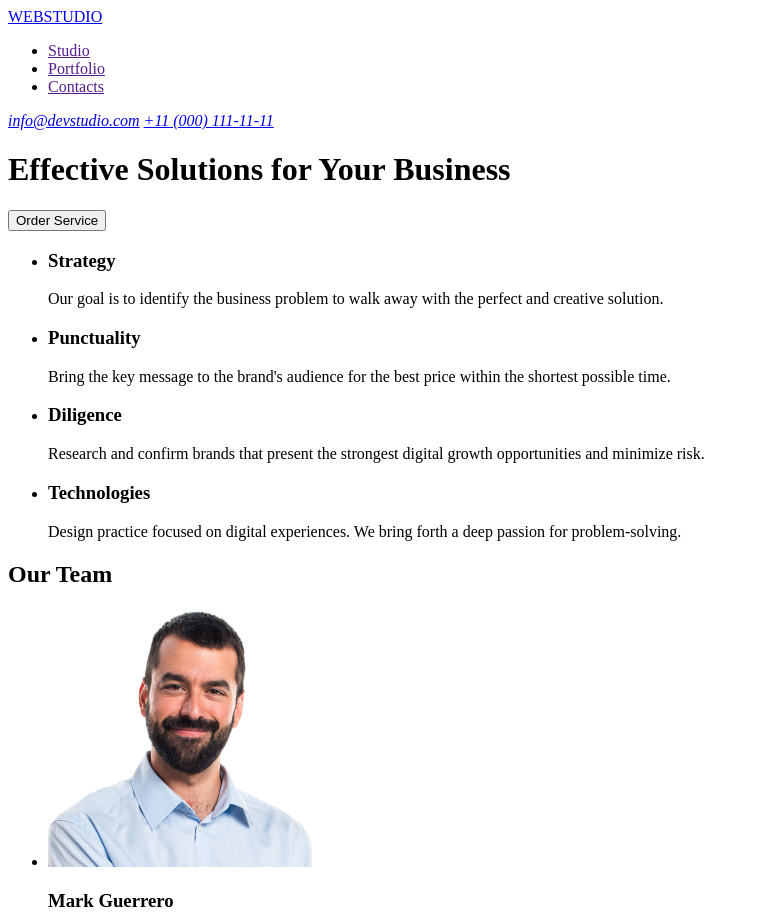
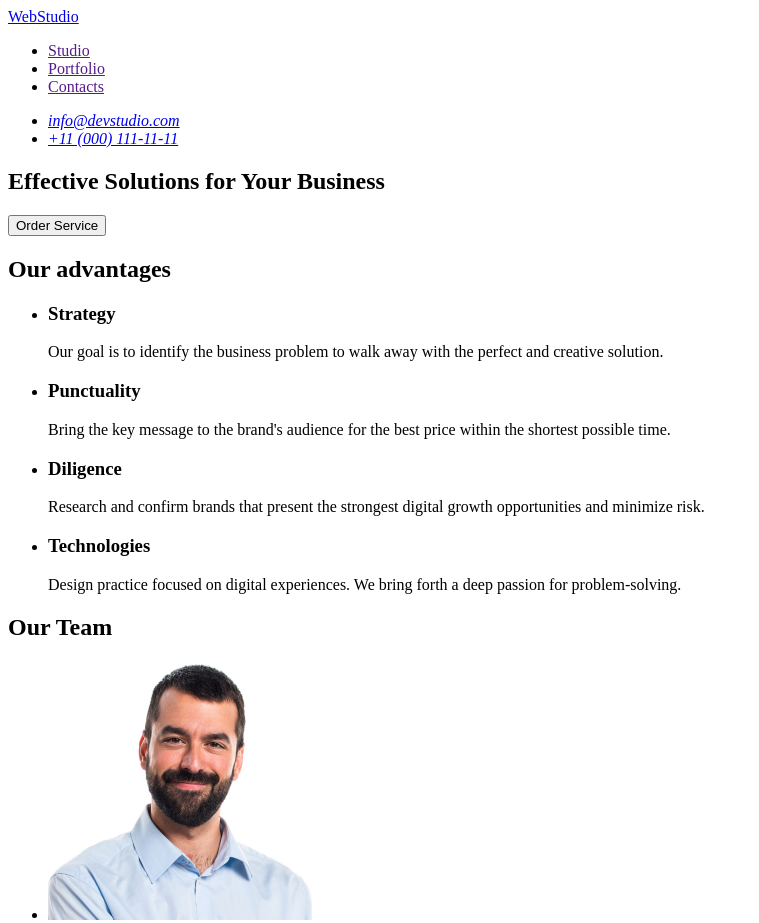
Before and after one commit to eliza-musianovych/goit-markup-hw-01, a plain HTML site: page index.html in a window 1280 px wide. Shown: the top 923 px of the page, without its empty margins (0-759 px from the left). Drawn offline with Linux system fonts and the light colour scheme.

Commit message:
correct mistakes

```diff
--- a/index.html
+++ b/index.html
@@ -7,8 +7,8 @@
     </head>
     <body>
         <header>
-            <a href="https://eliza-musianovych.github.io/goit-markup-hw-01/">WEBSTUDIO</a>
             <nav>
+                <a href="./index.html">WebStudio</a>
                 <ul>
                     <li>
                         <a href="">Studio</a>
@@ -22,14 +22,19 @@
                 </ul>
             </nav>
             <address>
-                <a href="mailto:info@devstudio.com">info@devstudio.com</a>
-                <a href="tel:+110001111111">+11 (000) 111-11-11</a>
+                <ul>
+                    <li><a href="mailto:info@devstudio.com">info@devstudio.com</a></li>
+                    <li><a href="tel:+110001111111">+11 (000) 111-11-11</a></li>
+                </ul>
             </address>
         </header>
         <main>
-            <h1>Effective Solutions for Your Business</h1>
-            <button type="button">Order Service</button>
             <section>
+                <h1>Effective Solutions for Your Business</h1>
+                <button type="button">Order Service</button>
+            </section>
+            <section>
+                <h2>Our advantages</h2>
                 <ul>
                     <li>
                         <h3>Strategy</h3>
@@ -76,7 +81,7 @@
             </section>
         </main>
         <footer>
-            <a href="https://eliza-musianovych.github.io/goit-markup-hw-01/">WEBSTUDIO</a>
+            <a href="https://eliza-musianovych.github.io/goit-markup-hw-01/">WebStudio</a>
             <p>Increase the flow of customers and sales for your business with digital marketing & growth solutions.</p>
         </footer>
     </body>
```
